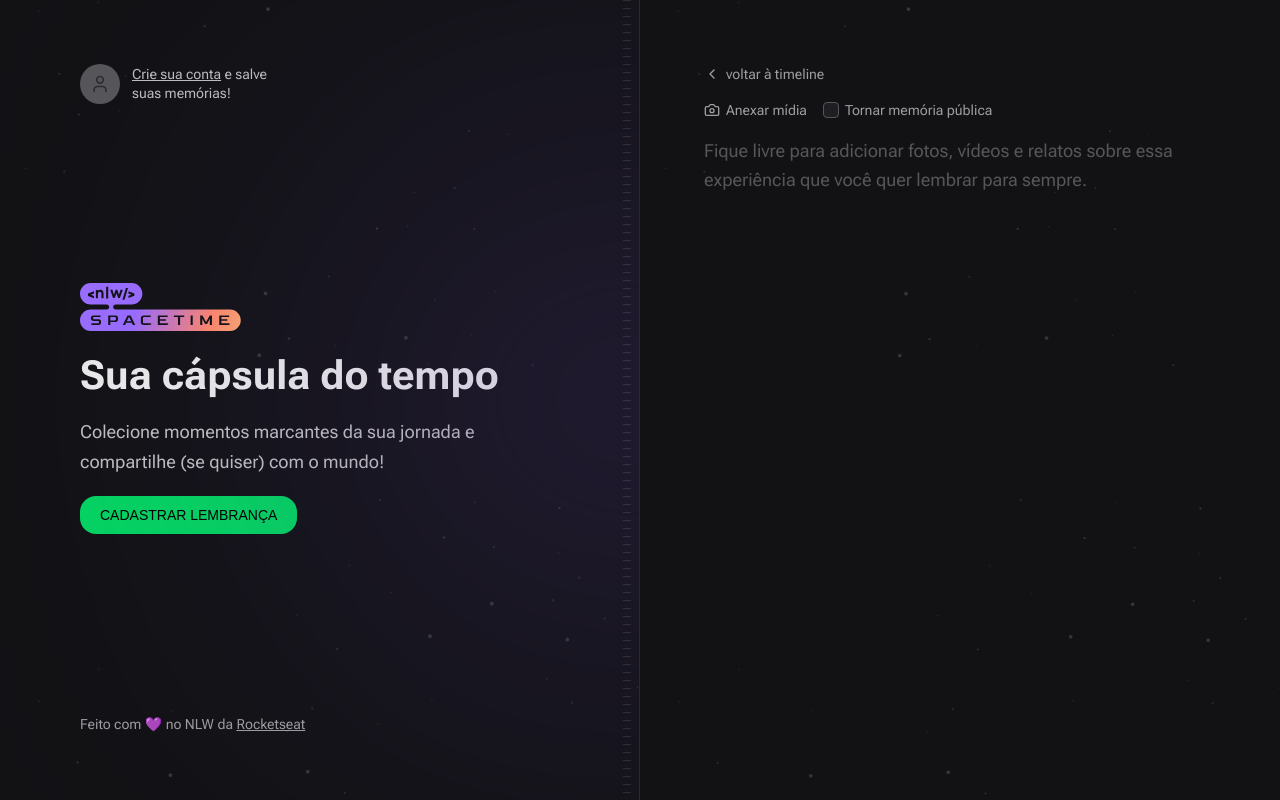
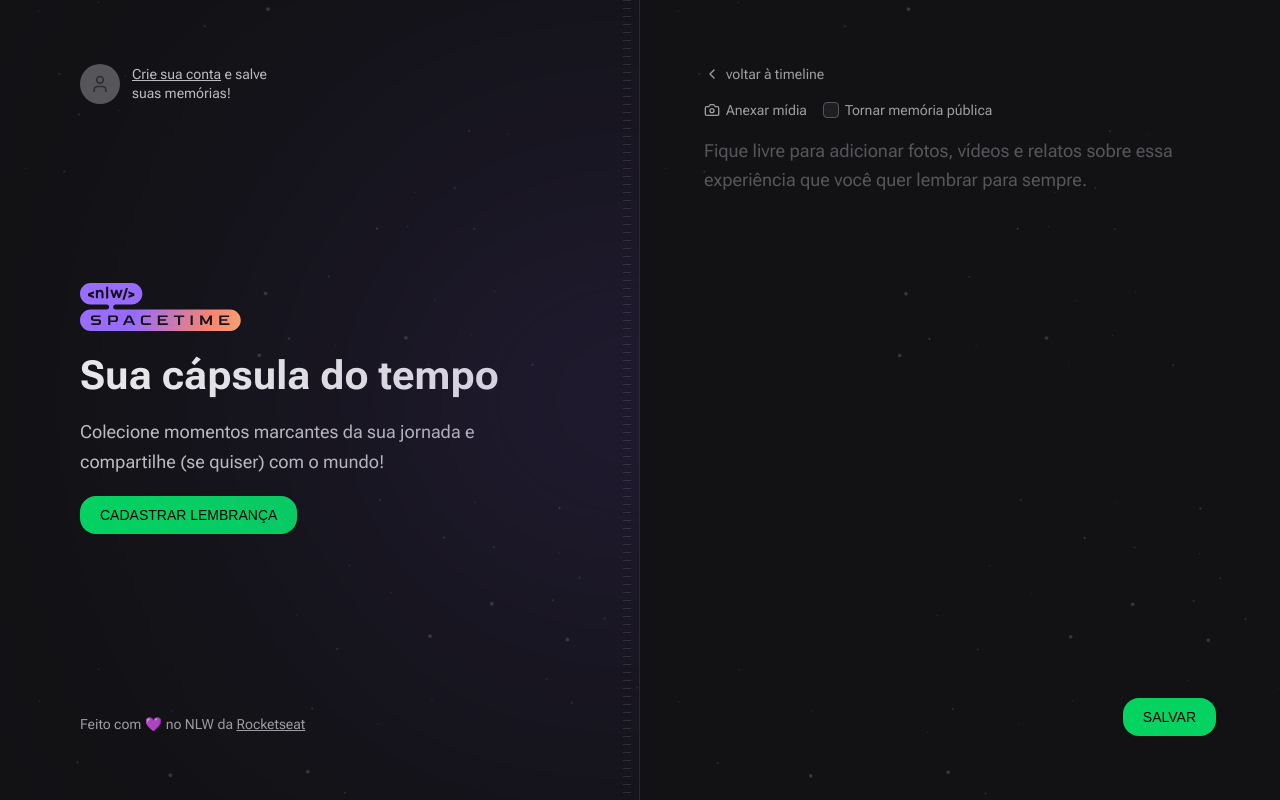
Before and after one commit to lucas-tannus/nlw2023, a Next.js app in the folder web/: page /memories/new in a window 1280 px wide. Built offline with nearby package versions, Linux system fonts and the light colour scheme; no server answers; a web font is replaced by a local one.

Commit message:
feat: integrate new memory web form

```diff
--- a/web/package.json
+++ b/web/package.json
@@ -16,6 +16,7 @@
     "axios": "^1.4.0",
     "eslint": "8.40.0",
     "eslint-config-next": "13.4.2",
+    "js-cookie": "^3.0.5",
     "jwt-decode": "^3.1.2",
     "lucide-react": "^0.219.0",
     "next": "13.4.2",
@@ -28,6 +29,7 @@
   "devDependencies": {
     "@rocketseat/eslint-config": "^1.2.0",
     "@tailwindcss/forms": "^0.5.3",
+    "@types/js-cookie": "^3.0.3",
     "prettier-plugin-tailwindcss": "^0.3.0"
   }
 }
--- a/web/src/app/memories/new/page.tsx
+++ b/web/src/app/memories/new/page.tsx
@@ -1,4 +1,6 @@
-import { Camera, ChevronLeft } from 'lucide-react'
+import CreateMemoryForm from '@/components/CreateMemoryForm'
+
+import { ChevronLeft } from 'lucide-react'
 
 export default function NewMemory() {
   return (
@@ -10,37 +12,7 @@
         <ChevronLeft className="h-4 w-4" />
         voltar à timeline
       </a>
-      <form className="flex flex-1 flex-col gap-2">
-        <div className="flex items-center gap-4">
-          <label
-            className="flex cursor-pointer items-center gap-1.5 text-sm text-gray-200 hover:text-gray-100"
-            htmlFor="media"
-          >
-            <Camera className="h-4 w-4" />
-            Anexar mídia
-          </label>
-          <label
-            htmlFor="isPublic"
-            className="flex items-center gap-1.5 text-sm text-gray-200 hover:text-gray-100"
-          >
-            <input
-              type="checkbox"
-              name="isPublic"
-              id="isPublic"
-              value="true"
-              className="h-4 w-4 rounded border-gray-400 bg-gray-700 text-purple-500"
-            />
-            Tornar memória pública
-          </label>
-        </div>
-        <input type="file" className="invisible h-0 w-0" id="media" />
-        <textarea
-          name="content"
-          spellCheck={false}
-          placeholder="Fique livre para adicionar fotos, vídeos e relatos sobre essa experiência que você quer lembrar para sempre."
-          className="w-full flex-1 resize-none rounded border-0 bg-transparent p-0 text-lg leading-relaxed text-gray-100 placeholder:text-gray-400 focus:ring-0"
-        />
-      </form>
+      <CreateMemoryForm />
     </div>
   )
 }
--- /dev/null
+++ b/web/src/components/CreateMemoryForm.tsx
@@ -0,0 +1,109 @@
+'use client'
+
+import { api } from '@/lib/api'
+import { Camera } from 'lucide-react'
+import { ChangeEvent, FormEvent, useState } from 'react'
+import Cookie from 'js-cookie'
+import { useRouter } from 'next/navigation'
+
+export default function CreateMemoryForm() {
+  const router = useRouter()
+  const [preview, setPreview] = useState<string | null>(null)
+
+  function handleChangeMedia(event: ChangeEvent<HTMLInputElement>) {
+    const files = event.target.files
+    console.log({ files })
+
+    if (!files || files.length === 0) {
+      setPreview(null)
+      return
+    }
+    const previewURL = URL.createObjectURL(files[0])
+    setPreview(previewURL)
+  }
+
+  async function handleCreateMemory(event: FormEvent<HTMLFormElement>) {
+    event.preventDefault()
+
+    const formData = new FormData(event.currentTarget)
+    const fileToUpload = formData.get('coverUrl')
+    let coverUrl = ''
+
+    if (fileToUpload) {
+      const uploadFormData = new FormData()
+      uploadFormData.set('file', fileToUpload)
+      const uploadResponse = await api.post('/upload', uploadFormData)
+      coverUrl = uploadResponse.data.fileUrl
+    }
+
+    const token = Cookie.get('token')
+
+    await api.post(
+      '/memories',
+      {
+        coverUrl,
+        content: formData.get('content'),
+        isPublic: formData.get('isPublic'),
+      },
+      {
+        headers: {
+          Authorization: `Bearer ${token}`,
+        },
+      },
+    )
+
+    router.push('/')
+  }
+
+  return (
+    <form onSubmit={handleCreateMemory} className="flex flex-1 flex-col gap-2">
+      <div className="flex items-center gap-4">
+        <label
+          className="flex cursor-pointer items-center gap-1.5 text-sm text-gray-200 hover:text-gray-100"
+          htmlFor="media"
+        >
+          <Camera className="h-4 w-4" />
+          Anexar mídia
+        </label>
+        <label
+          htmlFor="isPublic"
+          className="flex items-center gap-1.5 text-sm text-gray-200 hover:text-gray-100"
+        >
+          <input
+            type="checkbox"
+            name="isPublic"
+            id="isPublic"
+            value="true"
+            className="h-4 w-4 rounded border-gray-400 bg-gray-700 text-purple-500"
+          />
+          Tornar memória pública
+        </label>
+      </div>
+      <input
+        onChange={handleChangeMedia}
+        type="file"
+        accept="image/*"
+        name="coverUrl"
+        className="invisible h-0 w-0"
+        id="media"
+      />
+      {preview && (
+        // eslint-disable-next-line
+        <img
+          src={preview}
+          alt=""
+          className="aspect-video w-full rounded-lg object-cover"
+        />
+      )}
+      <textarea
+        name="content"
+        spellCheck={false}
+        placeholder="Fique livre para adicionar fotos, vídeos e relatos sobre essa experiência que você quer lembrar para sempre."
+        className="w-full flex-1 resize-none rounded border-0 bg-transparent p-0 text-lg leading-relaxed text-gray-100 placeholder:text-gray-400 focus:ring-0"
+      />
+      <button className="self-end rounded-2xl bg-green-500 px-5 py-3 font-alt text-sm uppercase leading-none text-black hover:bg-green-600">
+        Salvar
+      </button>
+    </form>
+  )
+}
--- a/web/src/components/EmptyMessage.tsx
+++ b/web/src/components/EmptyMessage.tsx
@@ -1,11 +1,13 @@
+import Link from 'next/link'
+
 export default function EmptyMessage() {
   return (
     <div className="flex flex-1 items-center justify-center">
       <p className="w-[360px] text-center leading-relaxed">
         Você ainda não registrou nenhuma lembrança, comece a{' '}
-        <a className="underline hover:text-gray-50" href="">
+        <Link className="underline hover:text-gray-50" href="/memories/new">
           criar agora!
-        </a>
+        </Link>
       </p>
     </div>
   )
```
Also changed, not shown: 1 other file (tests, documents, lock files or other folders).
